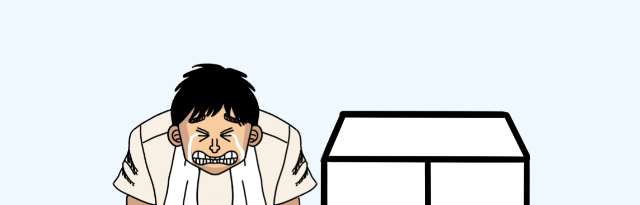
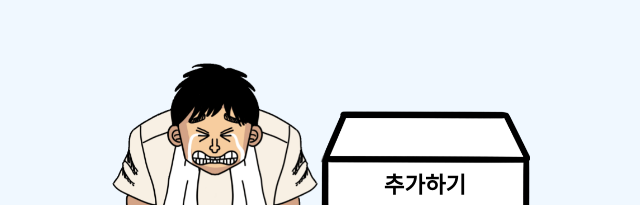
Before and after one commit to Kim-Jiseong/PrayForGrade, a Django app: template PrayForGrade/main/templates/main/home.html in a window 1280 px wide. Shown: the part 1031-1236 px from the top of the page, without its empty margins (320-960 px from the left). Run offline with Django 4.2, Linux system fonts and the light colour scheme; the template is opened without the code that fills it: most values are stand-ins (such as "Sample title", 1, 10 or a date in 2020); some libraries are stand-ins or nearby versions; some web fonts are replaced.

Commit message:
metatag, deploy set

```diff
--- a/PrayForGrade/PrayForGrade/settings.py
+++ b/PrayForGrade/PrayForGrade/settings.py
@@ -24,7 +24,7 @@ BASE_DIR = Path(__file__).resolve().parent.parent
 SECRET_KEY = 'django-insecure--3ls2wh%5jfn+5zp*=)4sq)f(((g4g%kz7s=2d10-zsceg#*_w'
 
 # SECURITY WARNING: don't run with debug turned on in production!
-DEBUG = True
+DEBUG = False
 
 ALLOWED_HOSTS = [
     ".ap-northeast-2.compute.amazonaws.com",
--- a/PrayForGrade/main/static/home.css
+++ b/PrayForGrade/main/static/home.css
@@ -264,3 +264,15 @@ select{
     font-size: 1.8rem;
     margin-bottom: 1.4rem;
 }
+.addText{
+    position:fixed;
+    left: 50%;
+    bottom: 6px;
+    width: 50%;
+    text-align: center;
+    max-width: 210px;
+    cursor: pointer;
+    font-size: 1.4rem;
+    font-weight: 700;
+    pointer-events:none;
+}
--- a/PrayForGrade/main/templates/base.html
+++ b/PrayForGrade/main/templates/base.html
@@ -5,8 +5,16 @@
 <head>
     <title>성적분향소</title>
     <meta charset="UTF-8">
+    <meta property="og:title" content="학점 분향소" />
+    <meta property="og:description" content="돌아가신 학점들의 명복을 비는 학점 합동 분향소입니다." />
+    <meta property="og:image" content="{% static 'img/crying-gif.gif' %}" />
+    <meta name="Keywords" content="학점 분향소, 성적 분향소, 학점 장례식, 성적 장례식, 학점 망함" />
+    <meta name="keywords" content="학점 분향소, 성적 분향소, 학점 장례식, 성적 장례식, 학점 망함" />
+    <meta name="Description" content="돌아가신 학점들의 명복을 비는 학점 합동 분향소입니다." />
+
     <meta name="viewport" content="width=device-width, initial-scale=1.0">
     <link rel="stylesheet" href="https://cdnjs.cloudflare.com/ajax/libs/font-awesome/6.1.1/css/all.min.css" type="text/css"/>
+    <link rel="shortcut icon" href="{% static 'img/favicon.ico' %}">
     <link rel="stylesheet" href="{% static 'base.css' %}" type="text/css"/>
     {% block style %}
 
--- a/PrayForGrade/main/templates/main/home.html
+++ b/PrayForGrade/main/templates/main/home.html
@@ -51,8 +51,8 @@
     <input class="submit" type="submit" value="버튼을 눌러 조의를 표하십시오">
     {% comment %} <input  class="close submit" onclick="closeModal()" type="button" value="닫기"> {% endcomment %}
 </form>
-<img id="writeBtn" class="writeBtn"src="{% static 'img/cover.png' %}" onclick="openModal()"/>
-<img class="crying"src="{% static 'img/crying-gif.gif' %}"/>
+<img id="writeBtn" class="writeBtn"src="{% static 'img/cover.png' %}" onclick="openModal()"><div class="addText">추가하기</div></img>
+<img class="crying"src="{% static 'img/crying-gif.gif' %}"></img>
 <div class="yb"></div>
 <div class="blackBG" onclick="closeModal()"></div>
 
```
Also changed, not shown: PrayForGrade/main/static/img/cover.png, PrayForGrade/main/static/img/favicon.ico (added).
